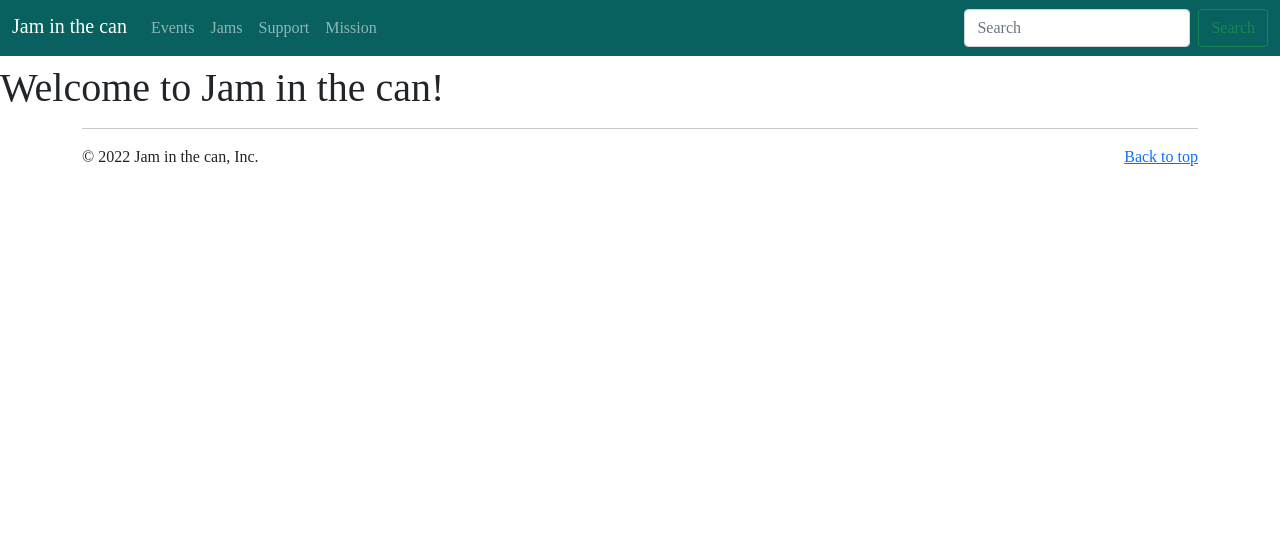
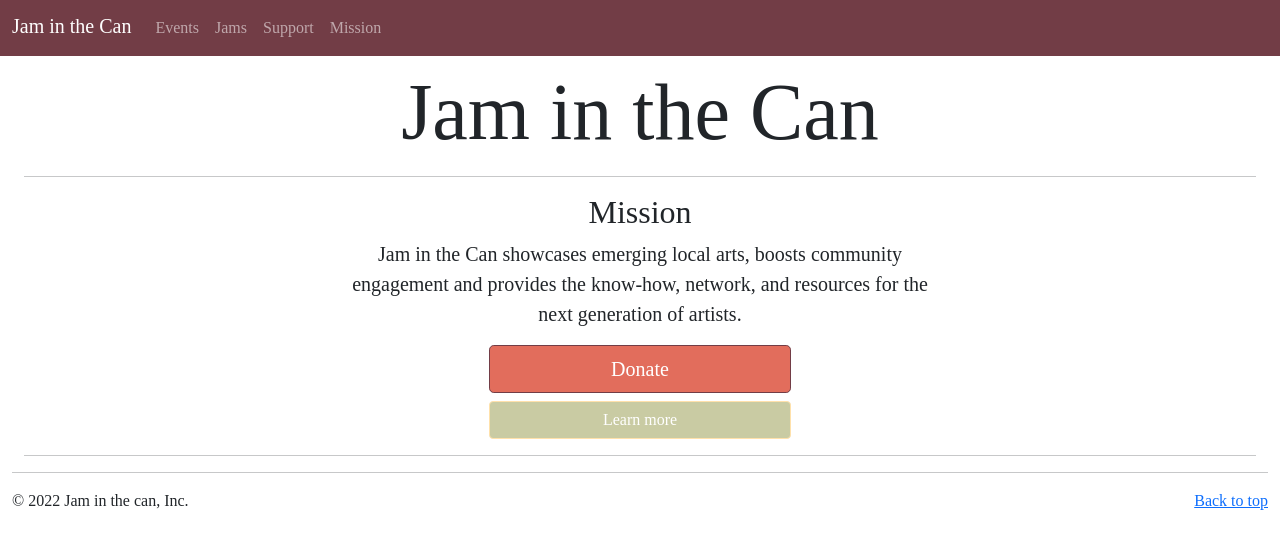
Before and after one commit to paul-win/jitc, a Flask app: page / in a window 1280 px wide. Shown: the top 549 px of the page. Run offline with Flask 2, Linux system fonts and the light colour scheme.

Commit message:
added mission statement template

```diff
--- a/app/static/jitc.css
+++ b/app/static/jitc.css
@@ -9,11 +9,6 @@ h1, h2, h3, h4, h5, h6 {
     font-family:Tekon;
 }
 
-.bg-dark {
-    --bs-bg-opacity: 1;
-    background-color: #08605f!important;
-}
-
 header {
     font-family:Tekon;
 }
@@ -21,3 +16,20 @@ header {
 .navbar-brand {
     padding-top: 0; /* wasn't aligning with other navbar elements with bootstrap padding on top */
 }
+
+.bg-dark {
+    --bs-bg-opacity: 1;
+    background-color: #723D46!important;
+}
+
+.btn-primary {
+    color: #fff;
+    background-color: #E26D5C;
+    border-color: #723D46;
+}
+
+.btn-secondary {
+    color: #fff;
+    background-color: #C9CBA3;
+    border-color: #FFE1AB;
+}
--- /dev/null
+++ b/app/templates/_mission_statement.html
@@ -0,0 +1,16 @@
+	<div class="container-fluid">
+		<hr>
+		<div class="row">
+			<div class="col-md-3"></div>
+			<div class="col-md-6">
+				<h2 class="text-center">Mission</h2>
+				<p class="lead text-center">Jam in the Can showcases emerging local arts, boosts community engagement and provides the know-how, network, and resources for the next generation of artists.</p>
+				<div class="d-grid gap-2 col-6 mx-auto">
+					<a class="btn btn-lg btn-primary" href="{{ url_for('support') }}">Donate</a>
+					<a class="btn btn-secondary" href="{{ url_for('mission') }}">Learn more</a>
+				</div>
+			</div>
+			<div class="col-md-3"></div>
+		</div>
+		<hr>
+	</div>
--- a/app/templates/base.html
+++ b/app/templates/base.html
@@ -14,7 +14,7 @@
 		<header>
 			<nav class="navbar navbar-expand-md navbar-dark fixed-top bg-dark mb-4">
 				<div class="container-fluid">
-					<a class="navbar-brand" href="{{ url_for('index')}}">Jam in the can</a>
+					<a class="navbar-brand" href="{{ url_for('index')}}">Jam in the Can</a>
 					<button class="navbar-toggler" type="button" data-bs-toggle="collapse" data-bs-target="#navbarCollapse" aria-controls="navbarCollapse" aria-expanded="false" aria-label="Toggle navigation">
 				  		<span class="navbar-toggler-icon"></span>
 					</button>
@@ -33,23 +33,24 @@
 								<a class="nav-link" href="{{ url_for('mission')}}">Mission</a>
 						  </li>
 				  		</ul>
-				  		<form class="d-flex">
+				  		<!-- <form class="d-flex">
 							<input class="form-control me-2" type="search" placeholder="Search" aria-label="Search">
 							<button class="btn btn-outline-success" type="submit">Search</button>
-				  		</form>
+				  		</form> -->
 					</div>
 			  	</div>
 			</nav>
 		</header>
 		<main>
-		{% block content %}{% endblock %}
+			<div class="container-fluid">
+				{% block content %}{% endblock %}
 
-
-		<footer class="container">
-			<hr class="featurette-divider">
-			<p class="float-end"><a href="#">Back to top</a></p>
-			<p>&copy; 2022 Jam in the can, Inc.</p>
-		  </footer>
+				<footer>
+					<hr class="featurette-divider">
+					<p class="float-end"><a href="#">Back to top</a></p>
+					<p>&copy; 2022 Jam in the can, Inc.</p>
+		  		</footer>
+			</div>
 		</main>
 
 		<script src="https://cdn.jsdelivr.net/npm/bootstrap@5.1.3/dist/js/bootstrap.bundle.min.js" integrity="sha384-ka7Sk0Gln4gmtz2MlQnikT1wXgYsOg+OMhuP+IlRH9sENBO0LRn5q+8nbTov4+1p" crossorigin="anonymous"></script>
--- a/app/templates/index.html
+++ b/app/templates/index.html
@@ -1,5 +1,6 @@
 {% extends "base.html" %}
 
 {% block content %}
-	<h1>Welcome to Jam in the can!</h1>
+	<h1 class="display-1 text-center">Jam in the Can</h1>
+	{% include '_mission_statement.html' %}
 {% endblock %}
```
